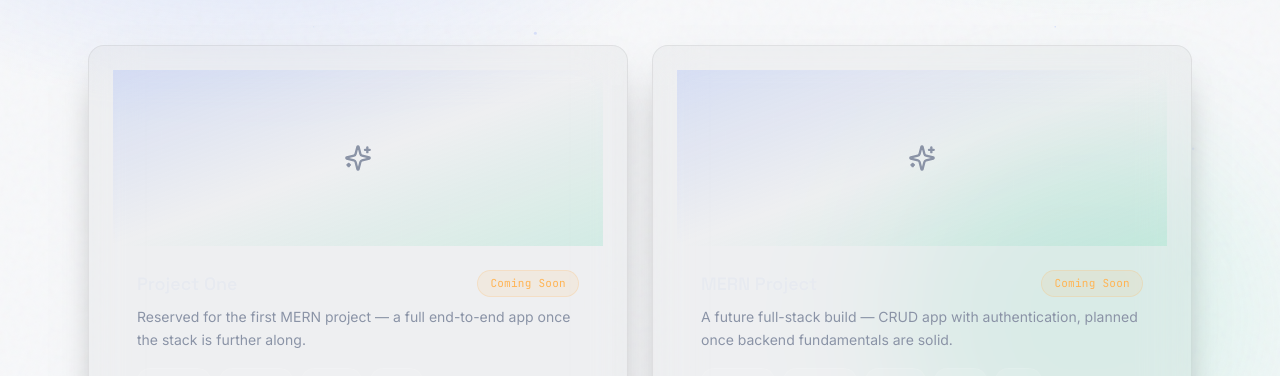
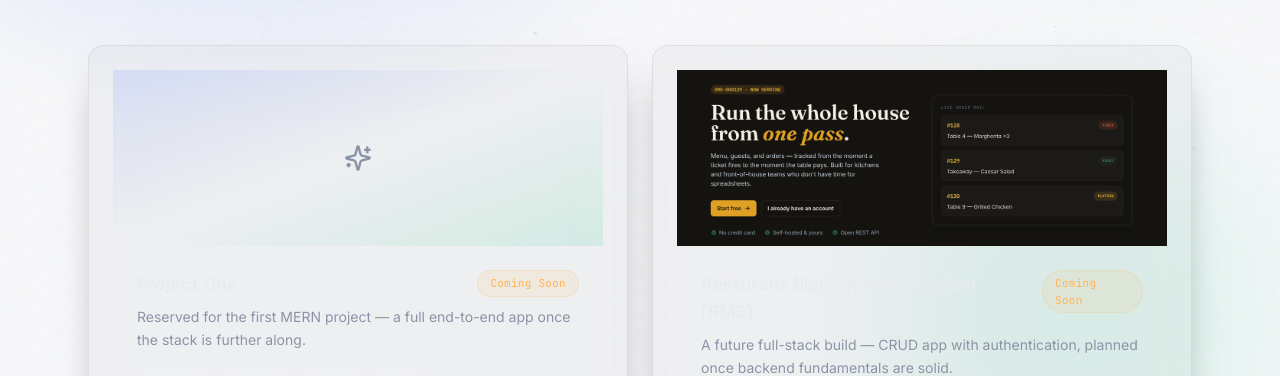
Before and after one commit to ankannandi278/PORTFOLIO, a React (Vite) app: page /projects in a window 1280 px wide. Shown: the part 289-665 px from the top of the page. Built offline with nearby package versions, Linux system fonts and the light colour scheme; no server answers.

Commit message:
Added Restaurant Management System project

```diff
--- a/src/data/projects.js
+++ b/src/data/projects.js
@@ -34,13 +34,13 @@ export const projects = [
   },
   {
     id: 'proj-2',
-    title: 'MERN Project',
+    title: 'Resturant Management System (RMS)',
     description:
       'A future full-stack build — CRUD app with authentication, planned once backend fundamentals are solid.',
     tech: ['MongoDB', 'Express', 'React', 'Node', 'JWT'],
-    image: null,
-    github: null,
-    liveDemo: null,
+    image: '/projects/RMS.png',
+    github: 'https://github.com/ankannandi278',
+    liveDemo: 'https://restaurantka.netlify.app',
     status: 'coming-soon',
   },
   {
```
Also changed, not shown: public/projects/RMS.png (added).
